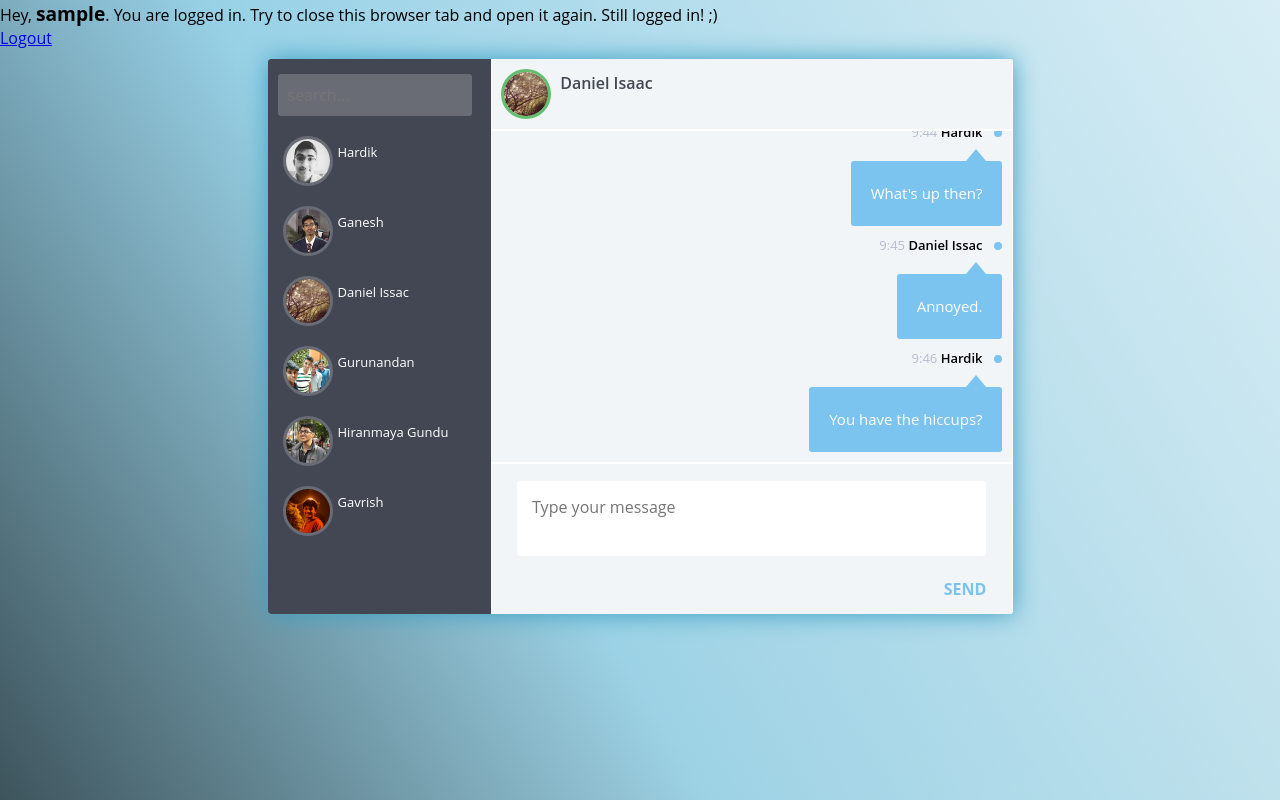
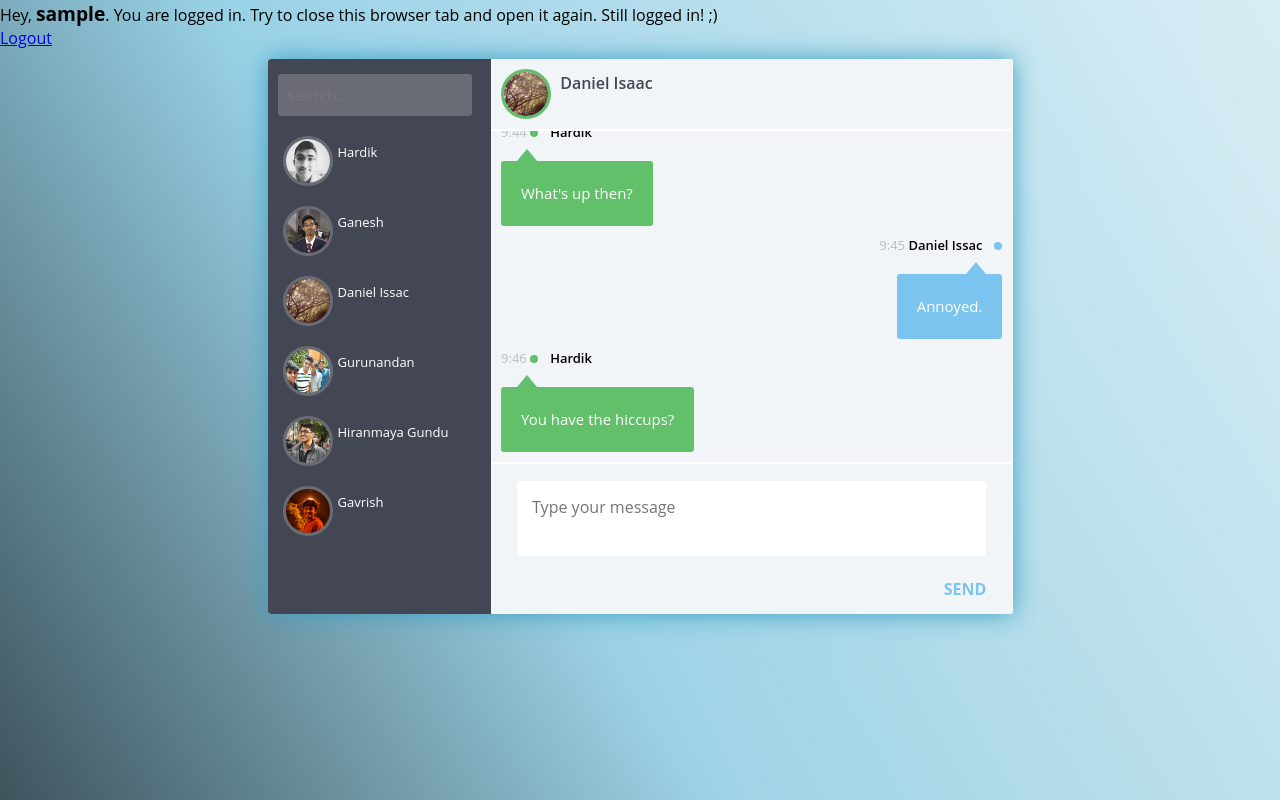
Before and after one commit to akhilmd/steel-zonure, a PHP site: page / in a window 1280 px wide. Run offline with PHP 8.4, Linux system fonts and the light colour scheme; the visitor is signed in with stand-in values (Sample User, id 1).

Commit message:
Received messages
Please note that the `hasRead` field of the message array has been used
for figuring out the location of the message.

```diff
--- a/chat.php
+++ b/chat.php
@@ -15,7 +15,7 @@
         <div class="ui">
             <div class="left-menu">
                 <form action="#" class="search">
-                    <input placeholder="search..." type="search" name="" id="search_box" onfocus="toBlur()" onblur="toNormal()" onKeyPress="searchValue()" onKeyUp="searchValue()">
+                    <input placeholder="search..." type="search" name="" id="search_box" onfocus="toBlur()" onblur="toNormal()" onKeyPress="search()" onKeyUp="search()">
                 </form>
                 <menu class="list-friends" id="convo_list">
                 </menu>
--- a/css/style.css
+++ b/css/style.css
@@ -329,54 +329,54 @@ body
     width: 0px;
 }
 
-.ui .messages li.friend-with-a-SVAGina .name
+.ui .messages li.left-side .name
 {
     margin-left: 20px;
 }
 
-.ui .messages li.friend-with-a-SVAGina .name:after
+.ui .messages li.left-side .name:after
 {
     background-color: #62bf6e;
     left: -20px;
     top: 6px;
 }
 
-.ui .messages li.friend-with-a-SVAGina .message
+.ui .messages li.left-side .message
 {
-    background-color: #62bf6e;
+    background-color: #62bf6a;
     float: left;
 }
 
-.ui .messages li.friend-with-a-SVAGina .message:before
+.ui .messages li.left-side .message:before
 {
     border-bottom-color: #62bf6e;
     left: 16px;
 }
 
-.ui .messages li.i .head
+.ui .messages li.right-side .head
 {
     text-align: right;
 }
 
-.ui .messages li.i .name
+.ui .messages li.right-side .name
 {
     margin-right: 20px;
 }
 
-.ui .messages li.i .name:after
+.ui .messages li.right-side .name:after
 {
     background-color: #7bc4ef;
     right: -20px;
     top: 6px;
 }
 
-.ui .messages li.i .message
+.ui .messages li.right-side .message
 {
     background-color: #7bc4ef;
     float: right;
 }
 
-.ui .messages li.i .message:before
+.ui .messages li.right-side .message:before
 {
     border-bottom-color: #7bc4ef;
     right: 16px;
@@ -431,12 +431,29 @@ body
     webkit-user-select: none;
 }
 
-.ui i.fa-file-o
+i.fa-location img
 {
-    margin-left: 15px;
+    margin-left: 75px;
+    /*margin-top: 2px;*/
+     margin-bottom:100px;
+     width:25px;
+     height:25px;
 }
 
-.ui i.fa-picture-o
+i.fa-picture-o img
 {
-    margin-left: 5%;
+    margin-left: 30px;
+    /*margin-top: 2px;*/
+     margin-bottom:100px;
+     width:25px;
+     height:25px;
 }
+i.test img
+{
+	margin-left: 30px;
+    /*margin-top: 2px;*/
+     margin-bottom:100px;
+     width:40px;
+     height:40px;
+     border: none;
+}
```
Also changed, not shown: js/chat.js (+13 -10 lines).
